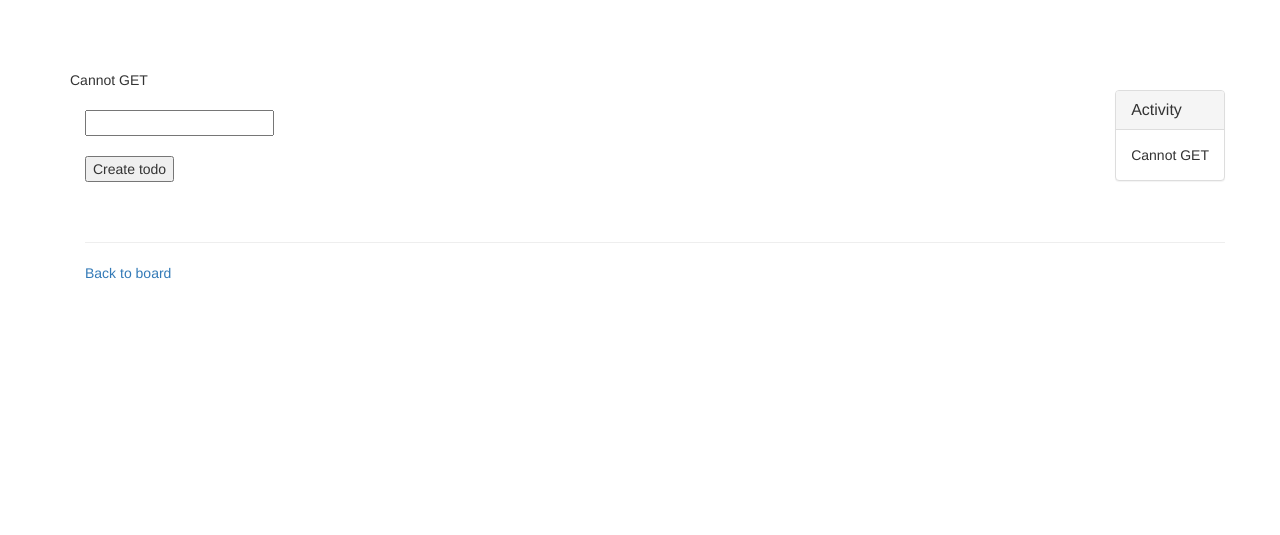
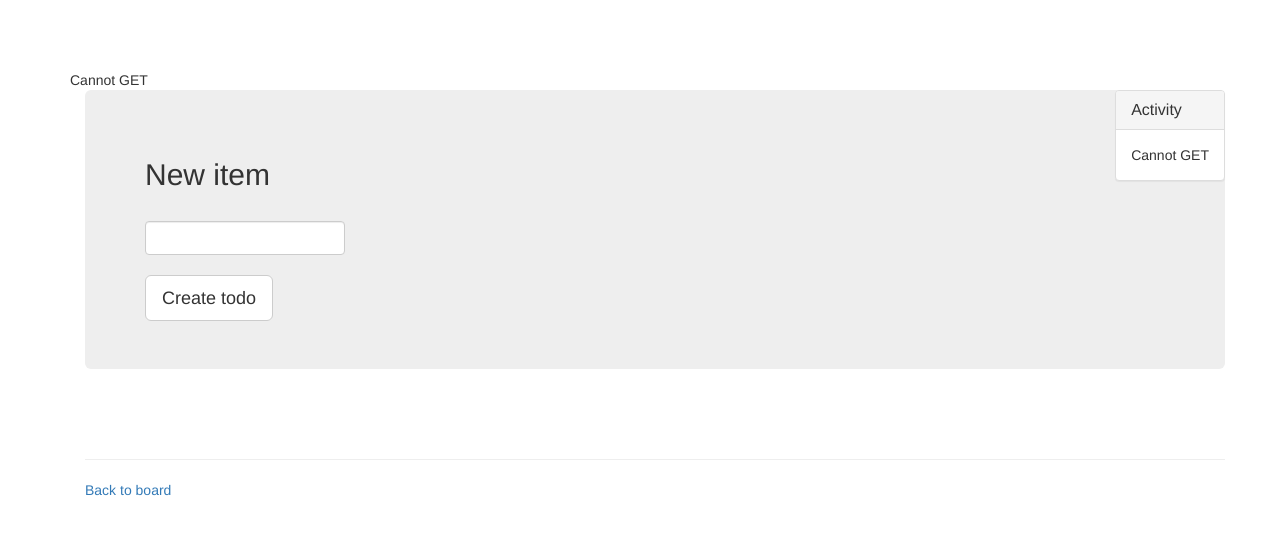
Before and after one commit to gustafnk/simple-web-architecture-example, a Node project: template todos/views/new.ejs in a window 1280 px wide. Shown: the top 535 px of the page. Run offline with Node 20 templates, Linux system fonts and the light colour scheme; the template is opened without the code that fills it, so the values that code supplies are empty.

Commit message:
Style new dialog

```diff
--- a/todos/public/stylesheets/style.css
+++ b/todos/public/stylesheets/style.css
@@ -7,3 +7,8 @@ body {
   padding: 0;
   list-style-type: none;
 }
+
+.new-item input {
+  margin-top: 30px;
+  width: 200px;
+}
--- a/todos/views/_top.ejs
+++ b/todos/views/_top.ejs
@@ -7,8 +7,8 @@
   </head>
   <body>
     <html-include src="http://localhost:5000">Link to navigation</html-include>
-    <div id="popup-container"></div>
     <div class="container">
+      <div id="popup-container"></div>
       <div class="panel panel-default pull-right">
         <div class="panel-heading">
           <h3 class="panel-title">Activity</h3>
@@ -17,6 +17,5 @@
           <html-include src="http://localhost:4000/widget">Link to activities</html-include>
         </div>
       </div>
-      <h1><%= title %></h1>
-      <% console.log("fooo") %>
+      <!--<h1><%= title %></h1>-->
       <div id="body-container">
--- a/todos/views/index.ejs
+++ b/todos/views/index.ejs
@@ -2,7 +2,8 @@
 <%- include('_top.ejs') %>
 <% } %>
 
-<a href="/new" class="popup">New</a>
+<a href="/new" class="popup"><button class="btn btn-default btn-lg">New</button></a>
+<br><br>
 
 <ul class="todo-list">
 <% todos.forEach(function(todo){ %>
--- a/todos/views/new.ejs
+++ b/todos/views/new.ejs
@@ -2,11 +2,14 @@
 <%- include('_top.ejs') %>
 <% } %>
 
-<form action="new" method="post" data-pjax>
-  <input name="name" value="<%= defaultName %>" />
-  <br><br>
-  <button type="submit">Create todo</button>
-</form>
+<div class="jumbotron">
+  <h2>New item</h2>
+  <form action="new" method="post" data-pjax class="new-item">
+    <input name="name" value="<%= defaultName %>" class="form-control" />
+    <br>
+    <button type="submit" class="btn btn-default btn-lg">Create todo</button>
+  </form>
+</div>
 
 <% if (!pjax) { %>
 <br><br>
```
